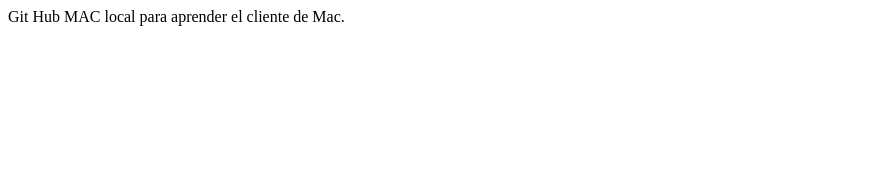
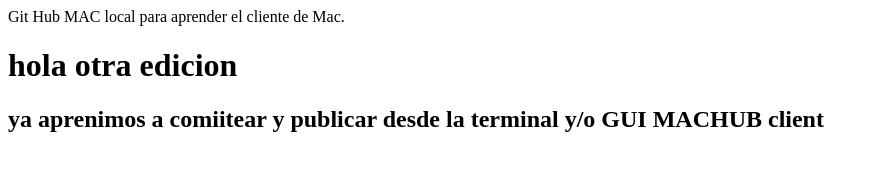
Before and after one commit to renzoavil17/bvisionTest2, a plain HTML site: page WebContent/index.html in a window 1280 px wide. Shown: the whole page, without its empty margins (0-879 px from the left). Drawn offline with Linux system fonts and the light colour scheme.

Commit message:
other commit
commit

```diff
--- a/WebContent/index.html
+++ b/WebContent/index.html
@@ -6,5 +6,8 @@
 </head>
 <body>
 	Git Hub MAC local para aprender el cliente de Mac.
+
+	<h1>hola otra edicion</h1>
+	<h2>ya aprenimos a comiitear y publicar desde la terminal y/o GUI MACHUB client </h2>
 </body>
 </html>
```
